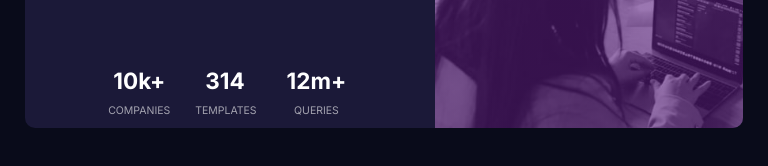
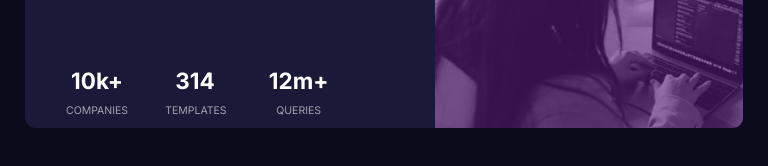
Before and after one commit to kayush96/Frontend-challenge1, a plain HTML site: page index.html in a window 768 px wide. Shown: the part 462-628 px from the top of the page. Drawn offline with Linux system fonts and the light colour scheme.

Commit message:
Change description box items position for medium devices

```diff
--- a/style.css
+++ b/style.css
@@ -123,6 +123,9 @@ body {
   }
   .desc-box {
     flex-direction: row;
+    justify-content: space-around;
+    padding-right: 80px;
+    padding-left: 20px;
   }
 }
 @media (min-width: 1000px) and (max-width: 1440px) {
```
